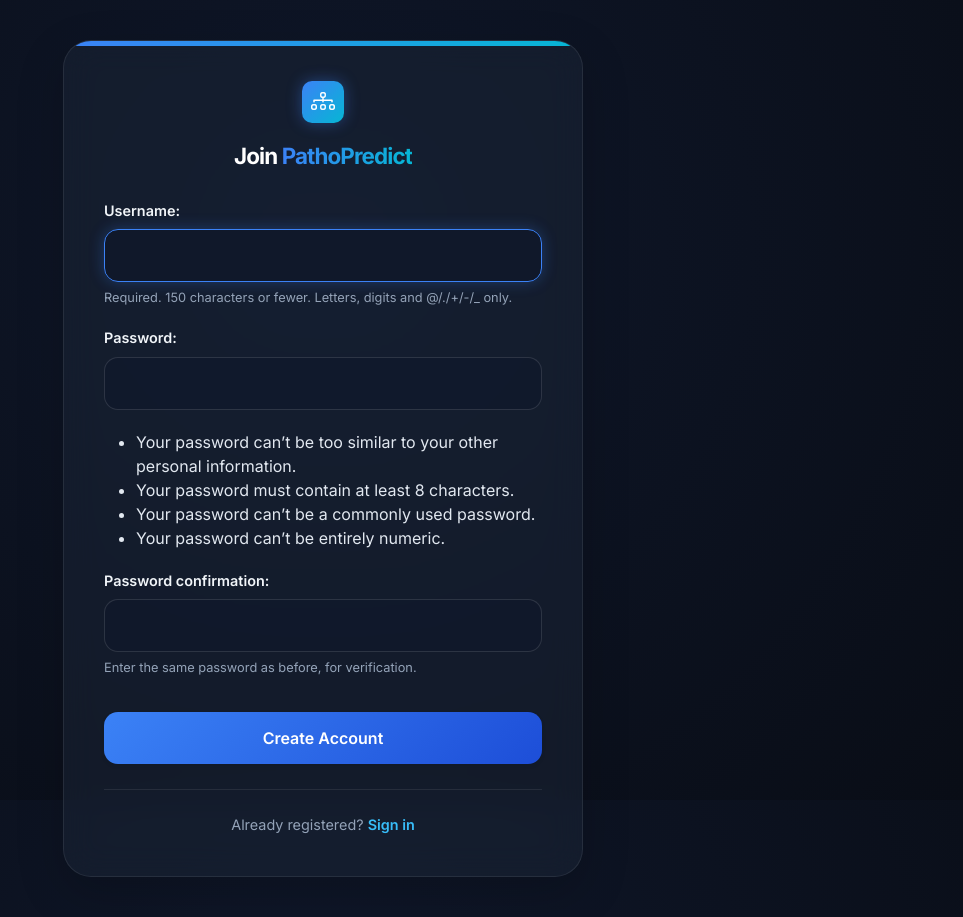
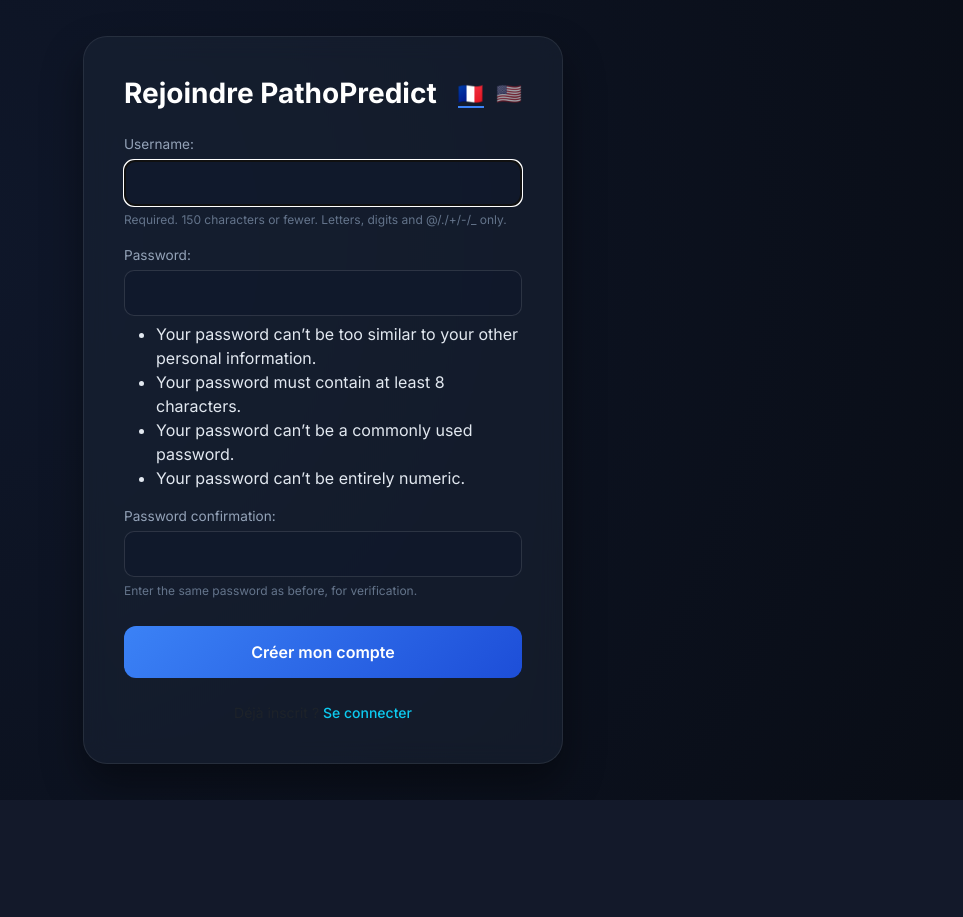
Before and after one commit to mouaad-dd/pathopredict-analytics, a Django app: page /signup/ in a window 1280 px wide. Shown: the whole page, without its empty margins (317-1280 px from the left). After the commit the page ends 800 px from the top, so only its background shows below. Run offline with Django 5.2, Linux system fonts and the light colour scheme; parts of the project's set-up code (start-up, migrations or seed data) failed here and were passed over; some libraries are stand-ins or nearby versions.

Commit message:
Intégration du système bilingue complet et correction du design des choix longs

```diff
--- a/prediction_app/templates/registration/signup.html
+++ b/prediction_app/templates/registration/signup.html
@@ -1,222 +1,126 @@
 <!doctype html>
-<html lang="fr">
+<html lang="{{ lang }}">
   <head>
     <meta charset="UTF-8" />
     <meta name="viewport" content="width=device-width, initial-scale=1.0" />
-    <title>PathoPredict Analytics — Inscription</title>
-    <!-- Typographie Inter & Icônes Bootstrap -->
+    <title>{{ labels.title }}</title>
     <link
-      href="https://fonts.googleapis.com/css2?family=Inter:wght@300;400;500;600;700;800&display=swap"
+      href="https://fonts.googleapis.com/css2?family=Inter:wght@400;500;600;700&display=swap"
       rel="stylesheet"
     />
     <link
       href="https://cdn.jsdelivr.net/npm/bootstrap@5.3.0/dist/css/bootstrap.min.css"
       rel="stylesheet"
     />
-    <link
-      rel="stylesheet"
-      href="https://cdn.jsdelivr.net/npm/bootstrap-icons@1.11.3/font/bootstrap-icons.min.css"
-    />
     <style>
-      /* Arrière-plan créatif sombre et immersif identique à l'app */
       body {
         font-family: "Inter", sans-serif;
         background: radial-gradient(
-          circle at 50% 30%,
+          circle at 20% 30%,
           #0f172a 0%,
           #090d16 100%
         );
-        background-attachment: fixed;
-        color: #e2e8f0;
-        min-height: 100vh;
+        height: 100vh;
         display: flex;
         align-items: center;
         justify-content: center;
-        padding: 40px 20px;
+        color: #e2e8f0;
       }
-
-      /* Conteneur de style verre dépoli (Glassmorphism) */
-      .auth-card {
+      .signup-card {
         background: rgba(30, 41, 59, 0.45);
-        backdrop-filter: blur(16px);
-        -webkit-backdrop-filter: blur(16px);
+        backdrop-filter: blur(12px);
         border: 1px solid rgba(255, 255, 255, 0.08);
-        border-radius: 28px;
-        box-shadow: 0 25px 50px -12px rgba(0, 0, 0, 0.5);
+        border-radius: 24px;
+        padding: 40px;
         width: 100%;
-        max-width: 520px;
-        padding: 40px;
-        position: relative;
-        overflow: hidden;
+        max-width: 480px;
+        box-shadow: 0 20px 40px rgba(0, 0, 0, 0.4);
       }
-
-      .auth-card::before {
-        content: "";
-        position: absolute;
-        top: 0;
-        left: 0;
+      /* Style des champs générés par Django */
+      input[type="text"],
+      input[type="password"] {
+        background-color: rgba(15, 23, 42, 0.5) !important;
+        border: 1px solid rgba(255, 255, 255, 0.12) !important;
+        color: #fff !important;
+        padding: 10px 15px;
+        border-radius: 10px;
         width: 100%;
-        height: 5px;
-        background: linear-gradient(90deg, #3b82f6, #06b6d4);
+        display: block;
+        margin-bottom: 15px;
       }
-
-      .logo-box {
-        background: linear-gradient(135deg, #3b82f6 0%, #06b6d4 100%);
-        width: 42px;
-        height: 42px;
-        border-radius: 10px;
-        display: flex;
-        align-items: center;
-        justify-content: center;
-        box-shadow: 0 0 15px rgba(59, 130, 246, 0.4);
-        margin: 0 auto 20px auto;
+      .helptext,
+      .form-text {
+        display: block;
+        font-size: 0.75rem;
+        color: #64748b;
+        margin-top: -10px;
+        margin-bottom: 15px;
       }
-
-      .brand-title {
-        font-weight: 700;
-        color: #ffffff;
-        letter-spacing: -0.04em;
-        font-size: 1.4rem;
-        text-align: center;
-        margin-bottom: 30px;
+      ul.errorlist {
+        color: #f87171;
+        font-size: 0.8rem;
+        padding-left: 20px;
       }
-      .brand-title span {
-        background: linear-gradient(to right, #3b82f6, #06b6d4);
-        -webkit-background-clip: text;
-        -webkit-text-fill-color: transparent;
+      label {
+        font-size: 0.85rem;
+        color: #94a3b8;
+        margin-bottom: 5px;
+        display: block;
       }
-
-      /* Personnalisation des formulaires Django injectés dynamiquement */
-      .auth-card form p {
-        margin-bottom: 20px;
+      .btn-submit {
+        background: linear-gradient(135deg, #3b82f6 0%, #1d4ed8 100%);
+        border: none;
+        padding: 14px;
+        border-radius: 12px;
+        font-weight: 600;
+        color: white;
+        width: 100%;
+        margin-top: 10px;
       }
-
-      .auth-card form label {
-        display: block;
-        font-weight: 600;
-        font-size: 0.9rem;
-        color: #f1f5f9;
-        margin-bottom: 8px;
+      .lang-btn {
+        opacity: 0.6;
+        font-size: 1.3rem;
+        text-decoration: none;
       }
-
-      /* Style des entrées de texte */
-      .auth-card form input[type="text"],
-      .auth-card form input[type="password"],
-      .auth-card form input[type="email"] {
-        display: block;
-        width: 100%;
-        padding: 14px 20px;
-        font-size: 0.95rem;
-        border: 1px solid rgba(255, 255, 255, 0.12);
-        border-radius: 14px;
-        background-color: rgba(15, 23, 42, 0.5);
-        color: #ffffff;
-        transition: all 0.25s ease;
-      }
-
-      .auth-card form input:focus {
-        background-color: rgba(15, 23, 42, 0.8);
-        border-color: #3b82f6;
-        box-shadow: 0 0 15px rgba(59, 130, 246, 0.3);
-        outline: none;
-        color: #ffffff;
-      }
-
-      /* Personnalisation des listes d'aide et d'erreurs générées par Django */
-      .helptext,
-      .errorlist {
-        display: block;
-        font-size: 0.8rem;
-        color: #94a3b8;
-        margin-top: 6px;
-        padding-left: 0;
-        list-style: none;
-      }
-
-      .helptext ul {
-        padding-left: 15px;
-        list-style-type: disc;
-        margin-top: 5px;
-      }
-
-      .helptext li {
-        margin-bottom: 4px;
-        color: #94a3b8;
-      }
-
-      .errorlist li {
-        color: #ef4444;
-        font-weight: 500;
-        margin-bottom: 4px;
-      }
-
-      /* Bouton d'action principal */
-      .btn-auth {
-        background: linear-gradient(135deg, #3b82f6 0%, #1d4ed8 100%);
-        color: #ffffff;
-        font-weight: 600;
-        padding: 14px;
-        border-radius: 14px;
-        border: none;
-        width: 100%;
-        transition: all 0.2s ease;
-        box-shadow: 0 4px 15px rgba(59, 130, 246, 0.3);
-        margin-top: 15px;
-      }
-
-      .btn-auth:hover {
-        transform: translateY(-2px);
-        box-shadow: 0 12px 25px rgba(59, 130, 246, 0.55);
-        color: #ffffff;
-      }
-
-      /* Liens de redirection de bas de page */
-      .auth-footer {
-        text-align: center;
-        margin-top: 25px;
-        font-size: 0.9rem;
-        color: #94a3b8;
-      }
-
-      .auth-footer a {
-        color: #38bdf8;
-        text-decoration: none;
-        font-weight: 600;
-        transition: color 0.2s ease;
-      }
-
-      .auth-footer a:hover {
-        color: #06b6d4;
+      .lang-active {
+        opacity: 1;
+        border-bottom: 2px solid #3b82f6;
       }
     </style>
   </head>
   <body>
-    <div class="auth-card shadow-lg">
-      <!-- Logo -->
-      <div class="logo-box">
-        <i class="bi bi-diagram-3 text-white fs-4"></i>
+    <div class="signup-card">
+      <div class="d-flex justify-content-between align-items-center mb-4">
+        <h3 class="fw-bold text-white m-0">{{ labels.title }}</h3>
+        <div>
+          <a
+            href="?lang=fr"
+            class="lang-btn me-2 {% if lang == 'fr' %}lang-active{% endif %}"
+            >🇫🇷</a
+          >
+          <a
+            href="?lang=en"
+            class="lang-btn {% if lang == 'en' %}lang-active{% endif %}"
+            >🇺🇸</a
+          >
+        </div>
       </div>
 
-      <h2 class="brand-title">Join <span>PathoPredict</span></h2>
-
-      <!-- Formulaire Django -->
-      <form method="post">
+      <form method="POST">
         {% csrf_token %} {{ form.as_p }}
-
-        <button type="submit" class="btn btn-auth shadow-sm">
-          Create Account
+        <button type="submit" class="btn btn-submit mb-3">
+          {{ labels.btn }}
         </button>
       </form>
 
-      <!-- Redirection connexion -->
-      <div
-        class="auth-footer border-top pt-4"
-        style="border-color: rgba(255, 255, 255, 0.08) !important"
-      >
-        Already registered? <a href="{% url 'login' %}">Sign in</a>
+      <div class="text-center small mt-2">
+        <span class="text-muted">{{ labels.already }}</span>
+        <a
+          href="{% url 'login' %}"
+          class="text-info text-decoration-none fw-medium"
+          >{{ labels.login }}</a
+        >
       </div>
     </div>
-
-    <script src="https://cdn.jsdelivr.net/npm/bootstrap@5.3.0/dist/js/bootstrap.bundle.min.js"></script>
   </body>
 </html>
```
Also changed, not shown: prediction_app/templates/registration/login.html (+82 -166 lines).
